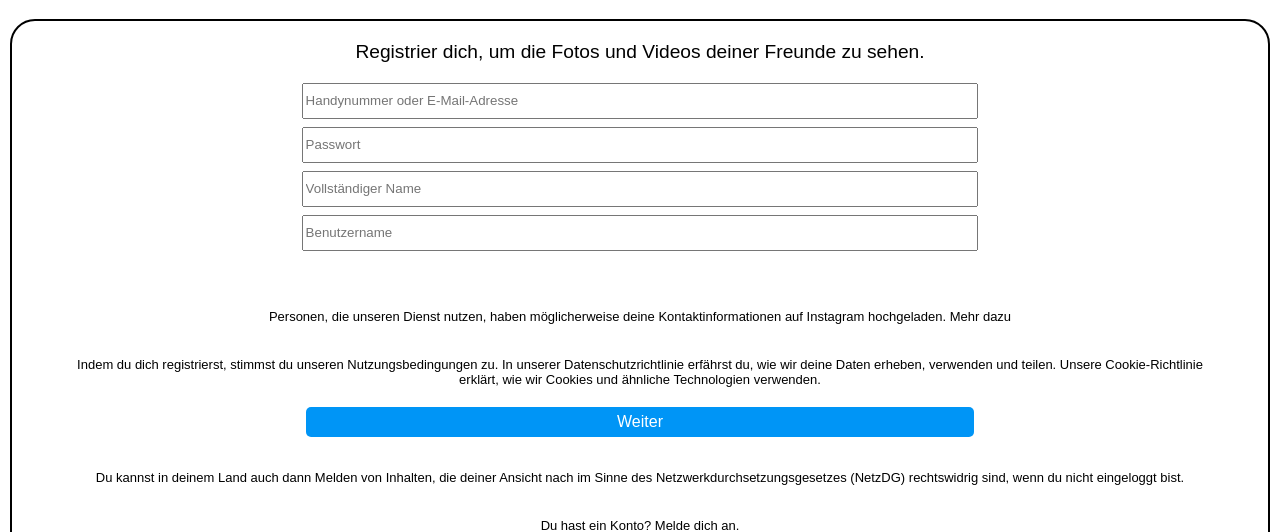
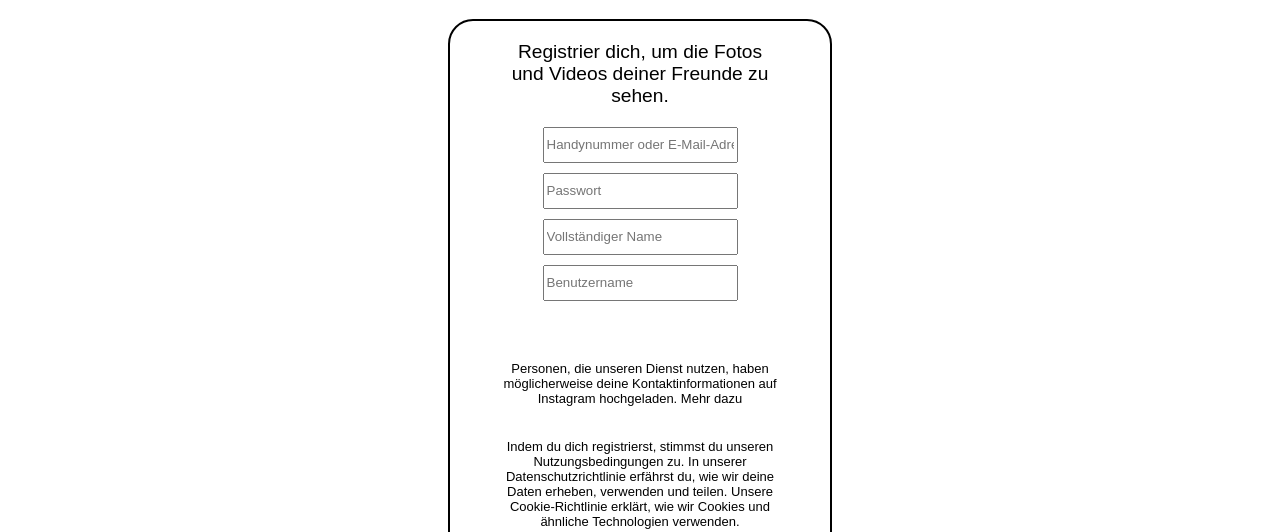
Before and after one commit to NenadCvitan/InstagramClone, a plain HTML site: page FrontendInstagramClone/registerpage/registerpage.html in a window 1280 px wide. Shown: the part 62-594 px from the top of the page. Drawn offline with Linux system fonts and the light colour scheme.

Commit message:
finished responsive design

```diff
--- a/FrontendInstagramClone/registerpage/register.js
+++ b/FrontendInstagramClone/registerpage/register.js
@@ -1,3 +1,33 @@
-function register(){
-    alert("Test")
+function register() {
+    document.getElementById("loginButton").addEventListener('click', function() {
+        const name = document.getElementById('inputNumberOrName').value;
+        const password = document.getElementById('inputNewPassword').value;
+        const fullName = document.getElementById('inputFullName').value;
+        const username = document.getElementById('inputNewUsername').value;
+
+        console.log(name);
+        console.log(password);
+        console.log(fullName);
+        console.log(username);
+
+        fetch('http://localhost:8080/api/submit', {
+            method: 'POST',
+            headers: {
+                'Content-Type': 'application/json',
+            },
+            body: JSON.stringify({
+                usernameOrNumber: name,
+                password: password,
+                fullName: fullName,
+                username: username
+            }),
+        })
+        .then(response => response.json())
+        .then(data => {
+            console.log('Success:', data);
+        })
+        .catch((error) => {
+            console.error('Error:', error);
+        });
+    });
 }
--- a/FrontendInstagramClone/registerpage/registerStyle.css
+++ b/FrontendInstagramClone/registerpage/registerStyle.css
@@ -24,7 +24,7 @@
 input{
     width: 55%;
     height: 30px;
-    margin-bottom: 8px;
+    margin-bottom: 10px;
 }
 
 .loginButton{
@@ -64,7 +64,58 @@
 
 
 
-@media screen and  (max-width: 600px) {
+
+@media screen and (min-width: 950px) {
+    .userInput{
+
+        display: flex;
+        justify-content: center;
+        text-align: center;
+        flex-direction: column;
+        align-items: center;
+        border-radius: 25px;
+        border: 2px solid black;
+        padding: 20px;
+        margin-left: 35%;
+        margin-right: 35%;
+
+    }
+
+}
+
+@media screen and (min-width: 500px) {
+    .userInput{
+
+        display: flex;
+        justify-content: center;
+        text-align: center;
+        flex-direction: column;
+        align-items: center;
+        border-radius: 25px;
+        border: 2px solid black;
+        padding: 20px;
+        margin-left: 18%;
+        margin-right: 18%;
+
+    }
+  }
+
+@media screen and (min-width: 1105px) {
+
+    .userInput{
+
+        display: flex;
+        justify-content: center;
+        text-align: center;
+        flex-direction: column;
+        align-items: center;
+        border-radius: 25px;
+        border: 2px solid black;
+        padding: 20px;
+        margin-left: 35%;
+        margin-right: 35%;
+
+    }
 
 
 }
```
Also changed, not shown: FrontendInstagramClone/loginpage/loginPage.html (+12 -2 lines), FrontendInstagramClone/loginpage/loginScript.js (+22 -1 lines), FrontendInstagramClone/loginpage/loginStyle.css (+16 -0 lines).
